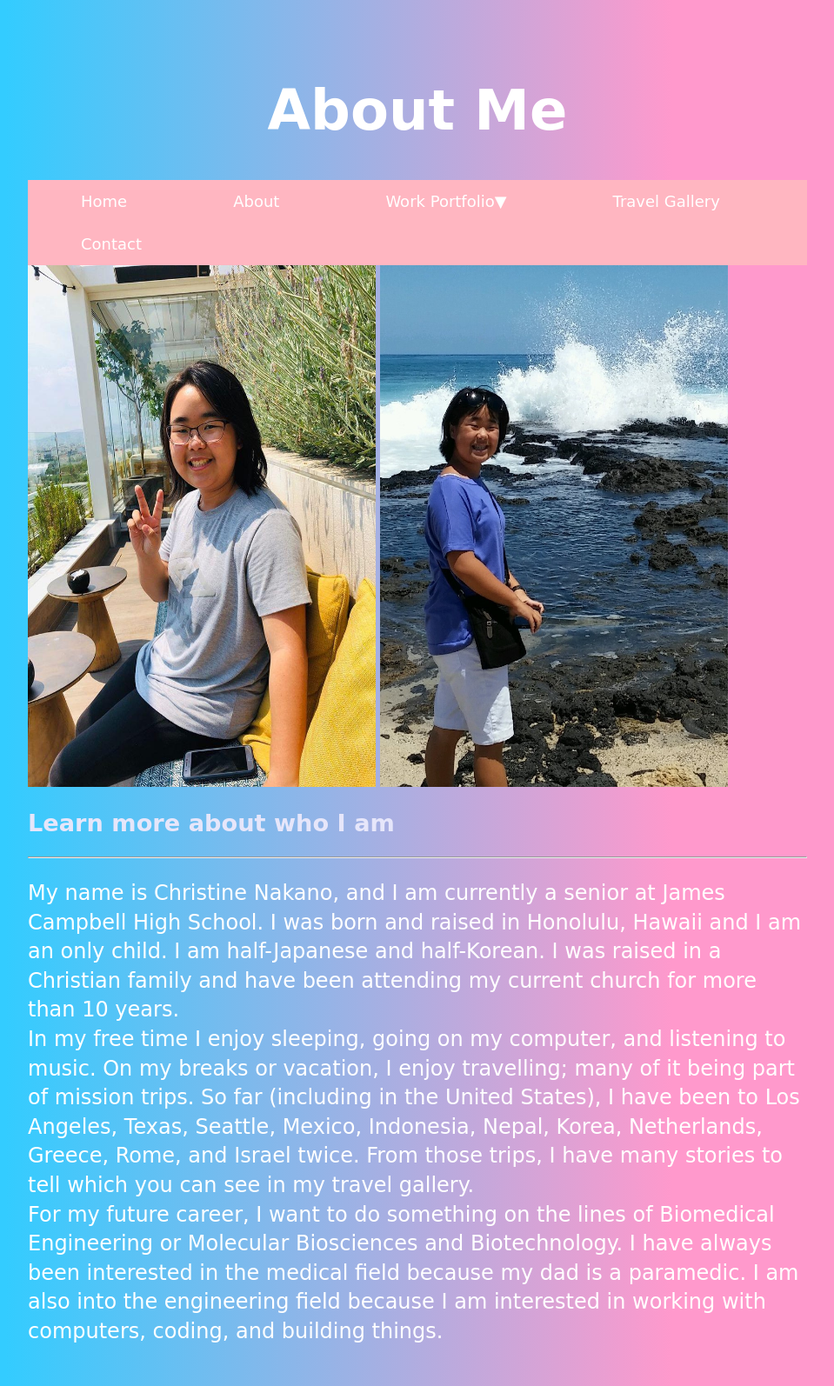
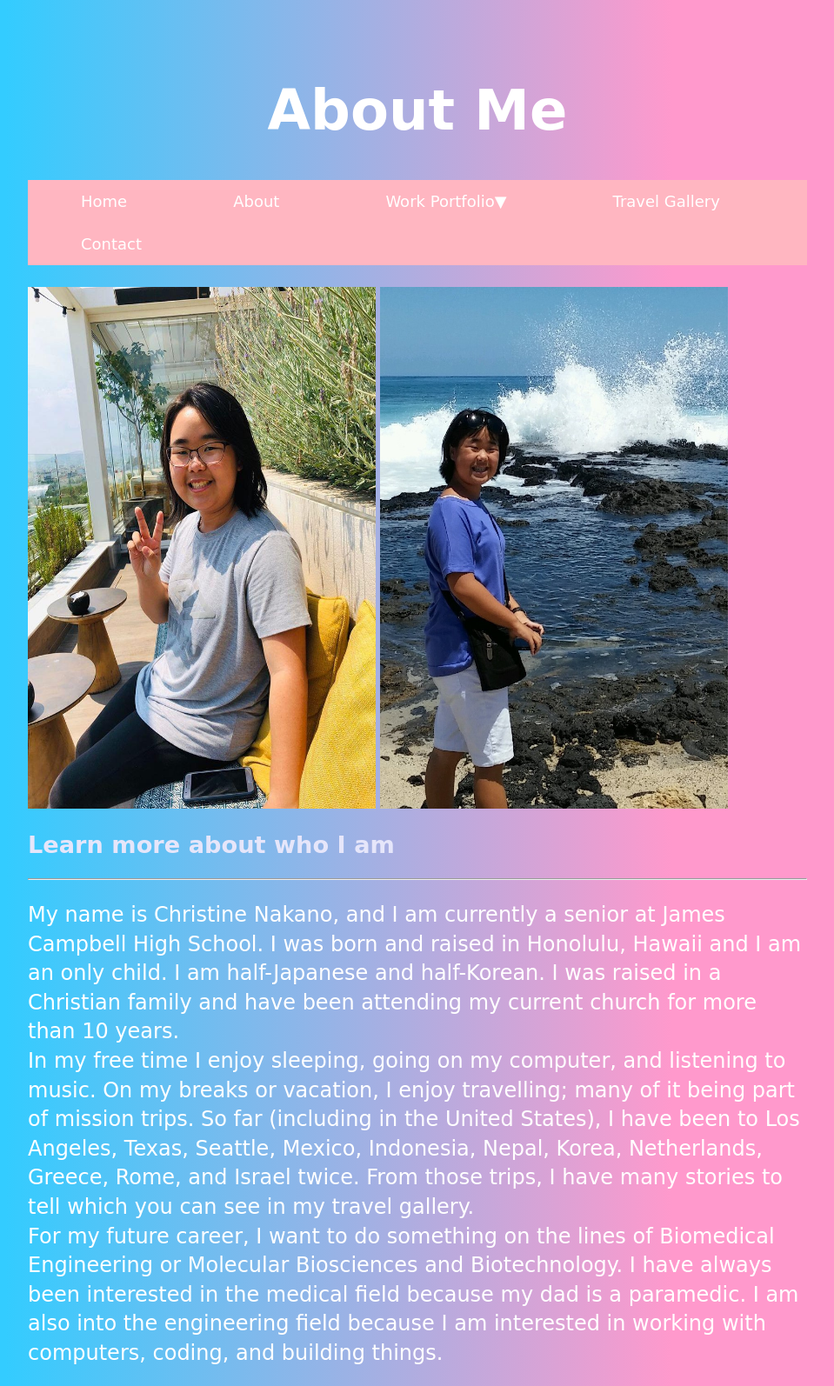
Before and after one commit to CNakano7/CNakano7.github.io, a Jekyll site: the page About/index.html, which Jekyll copies as it is, in a window 1280 px wide. Shown: the whole page at 87% size, without its empty margins (160-1119 px from the left). Built offline with Jekyll 4.4.1, drawn with Linux system fonts in a browser that asks for light colours.

Commit message:
Update index.html

```diff
--- a/About/index.html
+++ b/About/index.html
@@ -31,7 +31,7 @@
 <body>
 
 
-<div class="row">
+<div class="row" style= "padding-top: 25px">
   <div class="column left;">
    <img src=/IMG_20190620_145746_288.jpg height="600" width="400"> <img src=/20150701_135049_copy_2.jpg height="600" width="400">
   </div>
```
